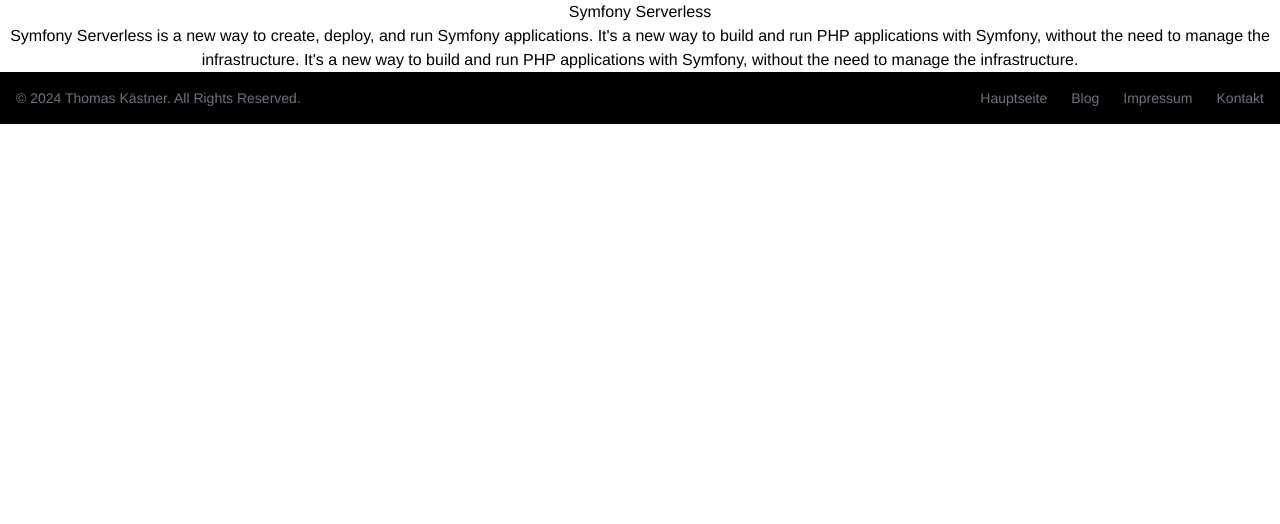
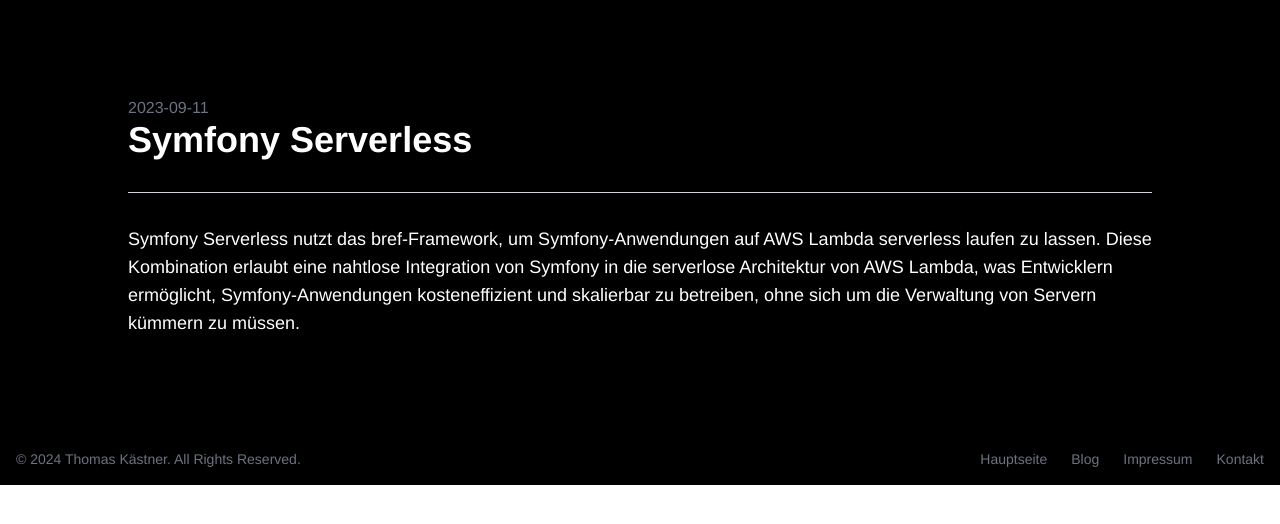
Before and after one commit to ThomasAKaestner/thomaskaestner, a Vue app: page /blog/symfony-serverless in a window 1280 px wide. Shown: the top 524 px of the page. Built offline with nearby package versions, Linux system fonts and the light colour scheme.

Commit message:
adding content

```diff
--- a/src/router/index.js
+++ b/src/router/index.js
@@ -5,6 +5,7 @@ import BlogView from '../views/BlogView.vue'
 import SymfonyServerless from "../views/articles/SymfonyServerless.vue";
 import PerfectCICDforPHP from "@/views/articles/PerfectCICDforPHP.vue";
 import LaravelServerless from "@/views/articles/LaravelServerless.vue";
+import XdebugInDockerContainer from "@/views/articles/XdebugInDockerContainer.vue";
 
 Vue.use(VueRouter)
 
@@ -45,7 +46,7 @@ const routes = [
     {
         path: '/blog/xdebug-in-separaten-docker-container-laufen-lassen',
         name: 'xdebug-in-docker-container',
-        component: PerfectCICDforPHP
+        component: XdebugInDockerContainer
     }
 ]
 
--- a/src/views/BlogView.vue
+++ b/src/views/BlogView.vue
@@ -60,7 +60,7 @@ export default {
         return {
             AWSCloudFormationPageTitle: 'AWS Cloudformation',
             AWSCloudFormationPageText: 'This is the text content for the Child Component.',
-            AWSCloudFormationPageDate: '2023-11-09',
+            AWSCloudFormationPageDate: '2023-10-08',
             AWSCloudFormationPageUrl: '/blog/aws-cloud-formation',
 
             symfonyServerlessPageTitle: 'Symfony Serverless',
@@ -81,12 +81,10 @@ export default {
             perfectPHPPipeLineDate: '2023-08-02',
             perfectPHPPipeLineUrl: '/blog/die-perfekte-CI-CD-Pipeline-fuer-php',
 
-
             dockerXdebugTitle: 'Xdebug in separaten Docker Container laufen lassen',
             dockerXdebugTitleText: ' Xdebug wird in einem separaten Docker-Container betrieben, um Konflikte zu vermeiden und die Einbindung in PHP-Projekte zu erleichtern. Eine Anleitung zur Konfiguration des Containers und zur Verbindung mit der Entwicklungsumgebung ermöglicht effizientes Debugging.',
             dockerXdebugTitleDate: '2022-05-23',
             dockerXdebugUrl: '/blog/xdebug-in-separaten-docker-container-laufen-lassen',
-
         };
     }
 }
--- a/src/views/articles/LaravelServerless.vue
+++ b/src/views/articles/LaravelServerless.vue
@@ -4,8 +4,22 @@
 
 <template>
     <div id="perfectCICDforPHP">
-        <h1>Symfony Serverless</h1>
-        <p>Symfony Serverless is a new way to create, deploy, and run Symfony applications. It's a new way to build and run PHP applications with Symfony, without the need to manage the infrastructure. It's a new way to build and run PHP applications with Symfony, without the need to manage the infrastructure.</p>
+        <div class="bg-black">
+            <div class="text-white text-left max-w-3xl mx-auto py-12 md:py-24 px-4 sm:px-6 xl:max-w-5xl xl:px-0">
+                <div class="text-base leading-6 font-medium text-gray-500 dark:text-gray-300">
+                    <time datetime="2023-12-28T12:00:00.000Z">2023-09-11</time>
+                </div>
+                <h1 class="text-4xl font-bold">Laravel Serverless</h1>
+                <div class="flex items-center py-8">
+                    <div class="flex-grow border-b border-gray-300"></div>
+                </div>
+                <h4 class="text-lg">
+                    Laravel Serverless läuft ausschließlich auf AWS Lambda unter Verwendung des bref-Frameworks. Diese
+                    Kombination ermöglicht es, Laravel-Anwendungen in einer serverlosen Umgebung zu betreiben, indem sie
+                    nahtlos in die Architektur von AWS Lambda integriert werden.
+                </h4>
+            </div>
+        </div>
     </div>
 </template>
 
--- a/src/views/articles/PerfectCICDforPHP.vue
+++ b/src/views/articles/PerfectCICDforPHP.vue
@@ -4,8 +4,23 @@
 
 <template>
     <div id="perfectCICDforPHP">
-        <h1>Symfony Serverless</h1>
-        <p>Symfony Serverless is a new way to create, deploy, and run Symfony applications. It's a new way to build and run PHP applications with Symfony, without the need to manage the infrastructure. It's a new way to build and run PHP applications with Symfony, without the need to manage the infrastructure.</p>
+        <div class="bg-black">
+            <div class="text-white text-left max-w-3xl mx-auto py-12 md:py-24 px-4 sm:px-6 xl:max-w-5xl xl:px-0">
+                <div class="text-base leading-6 font-medium text-gray-500 dark:text-gray-300">
+                    <time datetime="2023-12-28T12:00:00.000Z">2023-08-02</time>
+                </div>
+                <h1 class="text-4xl font-bold">Die perfekte CI/CD Pipeline für PHP</h1>
+                <div class="flex items-center py-8">
+                    <div class="flex-grow border-b border-gray-300"></div>
+                </div>
+                <h4 class="text-lg">
+                    Die perfekte CI/CD Pipeline für PHP umfasst automatisierte Tests, Code-Qualitätsprüfungen,
+                    Containerisierung und automatische Bereitstellung. Durch diese Methoden können Entwickler
+                    Arbeitsabläufe verbessern und die Zuverlässigkeit ihrer Anwendungen steigern.
+                </h4>
+
+            </div>
+        </div>
     </div>
 </template>
 
--- a/src/views/articles/SymfonyServerless.vue
+++ b/src/views/articles/SymfonyServerless.vue
@@ -3,10 +3,29 @@
 </script>
 
 <template>
-  <div id="symfonyserverless">
-    <h1>Symfony Serverless</h1>
-    <p>Symfony Serverless is a new way to create, deploy, and run Symfony applications. It's a new way to build and run PHP applications with Symfony, without the need to manage the infrastructure. It's a new way to build and run PHP applications with Symfony, without the need to manage the infrastructure.</p>
-  </div>
+    <div id="symfonyserverless">
+
+
+
+        <div class="bg-black">
+            <div class="text-white text-left max-w-3xl mx-auto py-12 md:py-24 px-4 sm:px-6 xl:max-w-5xl xl:px-0">
+                <div class="text-base leading-6 font-medium text-gray-500 dark:text-gray-300">
+                    <time datetime="2023-12-28T12:00:00.000Z">2023-09-11</time>
+                </div>
+                <h1 class="text-4xl font-bold">Symfony Serverless</h1>
+                <div class="flex items-center py-8">
+                    <div class="flex-grow border-b border-gray-300"></div>
+                </div>
+                <h4 class="text-lg">
+                    Symfony Serverless nutzt das bref-Framework, um Symfony-Anwendungen auf AWS Lambda serverless laufen
+                    zu lassen. Diese Kombination erlaubt eine nahtlose Integration von Symfony in die serverlose
+                    Architektur von AWS Lambda, was Entwicklern ermöglicht, Symfony-Anwendungen kosteneffizient und
+                    skalierbar zu betreiben, ohne sich um die Verwaltung von Servern kümmern zu müssen.
+                </h4>
+
+            </div>
+        </div>
+    </div>
 </template>
 
 <style scoped>
--- a/src/views/articles/XdebugInDockerContainer.vue
+++ b/src/views/articles/XdebugInDockerContainer.vue
@@ -4,9 +4,21 @@
 
 <template>
     <div id="xdebugInDockerContainer">
-        <h1>Symfony Serverless</h1>
-        <p>
-            Xdebug wird in einem separaten Docker-Container betrieben, um Konflikte zu vermeiden und die Einbindung in PHP-Projekte zu erleichtern. Eine Anleitung zur Konfiguration des Containers und zur Verbindung mit der Entwicklungsumgebung ermöglicht effizientes Debugging.</p>
+        <div class="bg-black">
+            <div class="text-white text-left max-w-3xl mx-auto py-12 md:py-24 px-4 sm:px-6 xl:max-w-5xl xl:px-0">
+                <div class="text-base leading-6 font-medium text-gray-500 dark:text-gray-300"><time datetime="2023-12-28T12:00:00.000Z">2022-05-23</time></div>
+                <h1 class="text-4xl font-bold">Xdebug in separaten Docker Container laufen lassen</h1>
+                <div class="flex items-center py-8">
+                    <div class="flex-grow border-b border-gray-300"></div>
+                </div>
+                <h4 class="text-lg">
+                    In diesem Beispiel wird Xdebug in einem separaten Docker-Container betrieben, um Konflikte zu vermeiden und die
+                    Einbindung in PHP-Projekte zu erleichtern. Eine Anleitung zur Konfiguration des Containers und zur
+                    Verbindung mit der Entwicklungsumgebung ermöglicht effizientes Debugging.
+                </h4>
+
+            </div>
+        </div>
     </div>
 </template>
 
```
